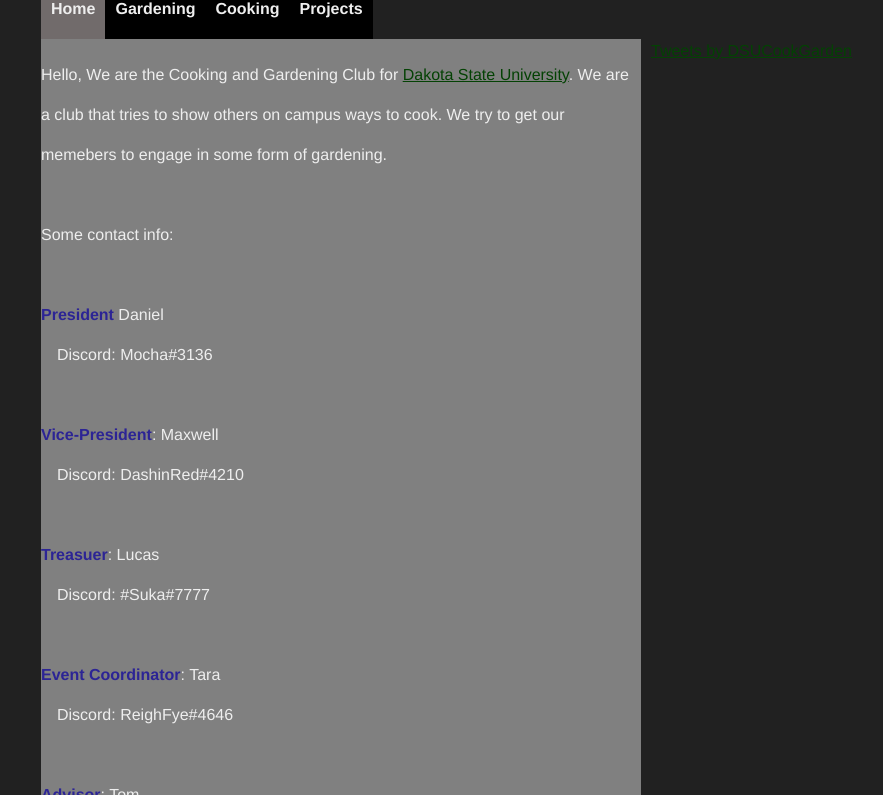
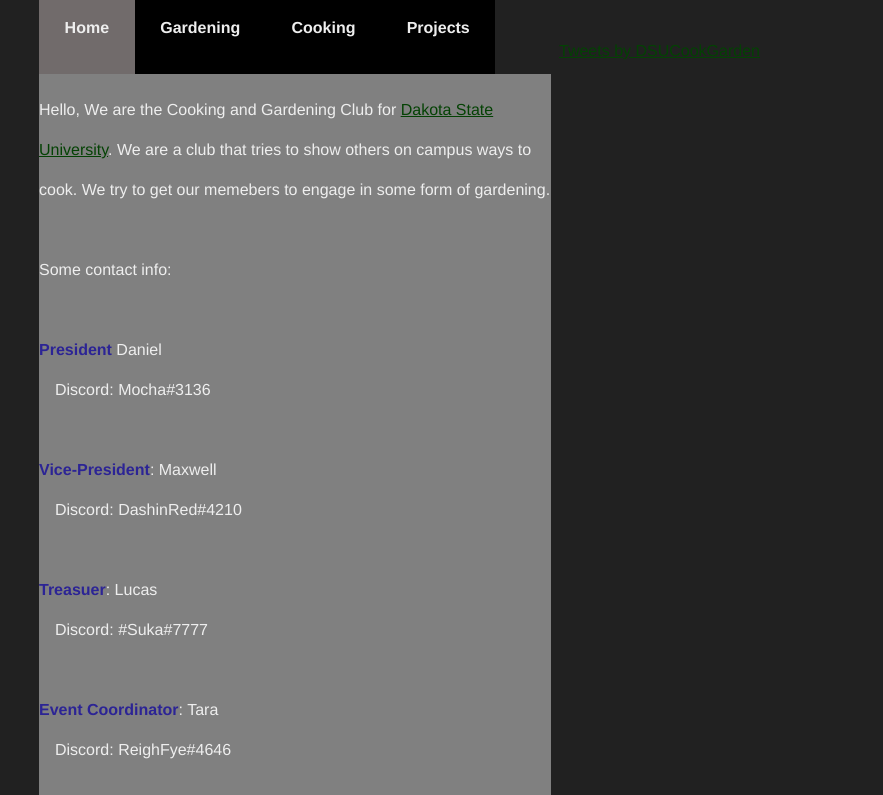
Before and after one commit to Maxwellk042/Stringed_In.github.io, a plain HTML site: page Cooking&Gardening/Web.html in a window 1280 px wide. Shown: the part 132-927 px from the top of the page, without its empty margins (97-980 px from the left). Drawn offline with Linux system fonts and the light colour scheme.

Commit message:
Update main.css

```diff
--- a/Cooking&Gardening/main.css
+++ b/Cooking&Gardening/main.css
@@ -5,9 +5,9 @@ body {
 .mytabs {
     display: flex;
     flex-wrap: wrap;
-    max-width: 37.5em;
-    margin: 1.125em auto;
-    padding: .625em;
+    max-width: 40vw;
+    margin: 3vh auto;
+    padding: 1vh;
 }
 
 .mytabs input[type="radio"] {
@@ -15,7 +15,7 @@ body {
 }
 
 .mytabs label {
-    padding: .625em;
+    padding: 2vw;
     background: black;
     font-weight: bold;
 }
@@ -29,7 +29,7 @@ body {
 }
 
 .mytabs.tab h2 {
-    font-size: 3em;
+    font-size: 6vh;
 }
 
 .mytabs input[type='radio']:checked+label+.tab {
```
